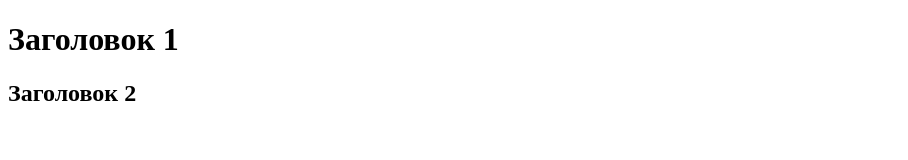
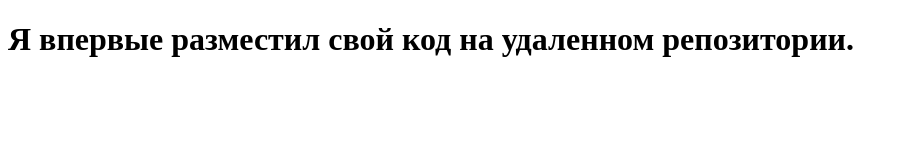
Before and after one commit to Dimoon04/test_repo, a plain HTML site: page index.html in a window 1280 px wide. Shown: the whole page, without its empty margins (0-908 px from the left). Drawn offline with Linux system fonts and the light colour scheme.

Commit message:
new commit

```diff
--- a/index.html
+++ b/index.html
@@ -3,10 +3,10 @@
 <head>
     <meta charset="UTF-8">
     <meta name="viewport" content="width=device-width, initial-scale=1.0">
-    <title>Document</title>
+    <title>New got project</title>
 </head>
 <body>
-    <h1>Заголовок 1</h1>
-    <h2>Заголовок 2</h2>
+    <h1>Я впервые разместил свой код на удаленном репозитории.</h1>
+
 </body>
 </html>
```
